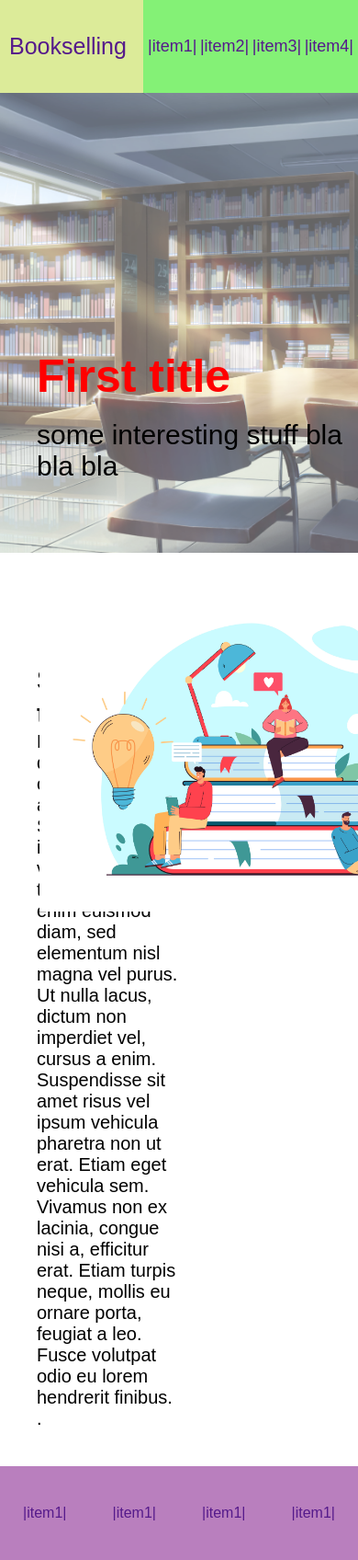
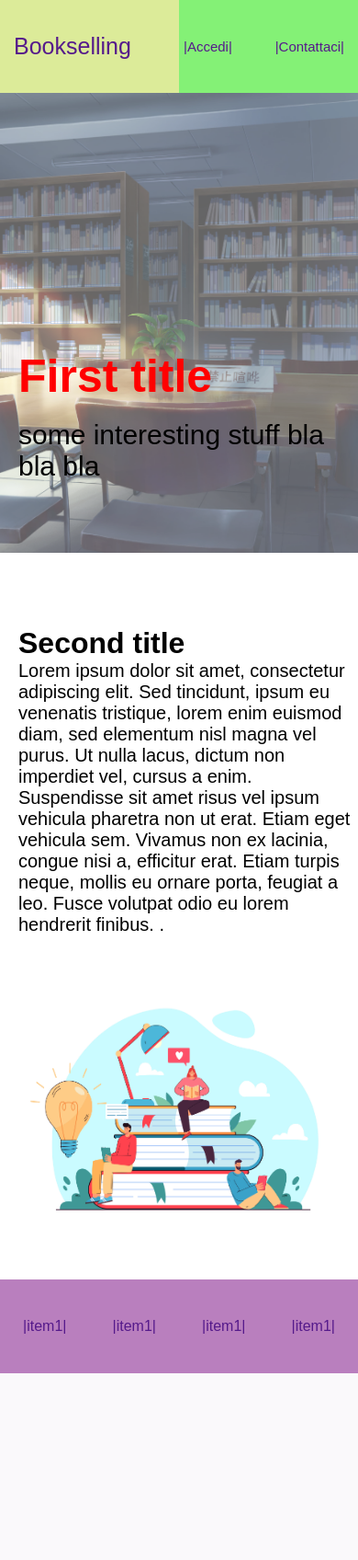
Before and after one commit to aveniojpg/Bookshowcase_PremioGFMarilli23, a PHP site: page / in a window 390 px wide; the page is wider, and only the part inside the window is pictured. Shown: that part at 92% size. After the commit the page ends 1493 px from the top of that part, so only its background shows below. Run offline with PHP 8.4, Linux system fonts and the light colour scheme; some web fonts are replaced.

Commit message:
aggiunta query media per mobile (WIP)
fixare .container flex: space between, nel caso si ridimensiona la pagina le sezioni vanno al lato invece che a destra.

```diff
--- a/Bookselling_SiteWIP/index.html
+++ b/Bookselling_SiteWIP/index.html
@@ -15,10 +15,10 @@
     <!-- sezione upperbar -->
     <div class="upperbar">
     <div class="flexcontainer">
-        <div class="flexitem flexitem1"><a href="">|item1|</a></div>
-        <div class="flexitem flexitem3"><a href="">|item2|</a></div>
-        <div class="flexitem flexitem2"><a href="">|item3|</a></div>
-        <div class="flexitem flexitem4"><a href="">|item4|</a></div>
+        <div class="flexitem flexitem1"><a href="">|Accedi|</a></div>
+        <div class="flexitem flexitem3"><a href="">|Contattaci|</a></div>
+        <!-- <div class="flexitem flexitem2"><a href="">|item3|</a></div> -->
+        <!-- <div class="flexitem flexitem4"><a href="">|item4|</a></div> -->
     </div>
     <div class="title"><a href="">Bookselling</a></div>
 </div>
--- a/Bookselling_SiteWIP/style.css
+++ b/Bookselling_SiteWIP/style.css
@@ -22,7 +22,6 @@ p{
     height: 12vh;
     position: sticky;
     top: 0;
-    overflow: scroll;
     z-index: 1;
 
 }
@@ -44,7 +43,7 @@ footer{
 
 /*--sezione upperbar--*/
 .title{
-    width: 70%;
+    width: 80%;
     height: 100%;
     background-color: rgb(220, 235, 153);
     display: inline-flex;
@@ -58,7 +57,7 @@ footer{
     flex-direction: row;
     background-color: rgb(132, 241, 118);
     height: 100%;
-    width: 30%;
+    width: 20%;
     display: flex;
     float: right;
     align-items: center;
@@ -165,18 +164,54 @@ p{
 
 @media (max-width:768px) {
 
+    .upperbar{
+        z-index: none;
+    }
+
     .title{
-        width: 40%;
+        width: 50%;
         font-size: 25px;
-        padding-left: 10px;
+        padding-left: 15px;
     }
 
     .flexcontainer{
-        width: 60%;
-        font-size: 18px;
+        width: 50%;
+        font-size: 15px;
         padding: 0;
         padding-left: 5px;
-        padding-right: 5px;
+        padding-right: 15px;
     }
 
+    .flexbodyitem{
+        background-position: right;
+    }
+
+    .bodytitle,.bodyp{
+        padding-left: 20px;
+        background-size: 100% 100px;
+    }
+
+    .flexbodycontainer2{
+        flex-direction: column;
+        padding-top: 0;
+    }
+
+    .flexbodyitem2_1{
+        width: 100%;
+        padding-bottom: 50px;
+    }
+
+    .flexbodyitem2_2{
+        position: relative ;
+        left: 50%;
+        transform: translatex(-50%);
+    }
+
+    .flexbodyitem2_2 img{
+        width: 380px;
+        height: 280px;
+    }
+
+
+
 }
```
